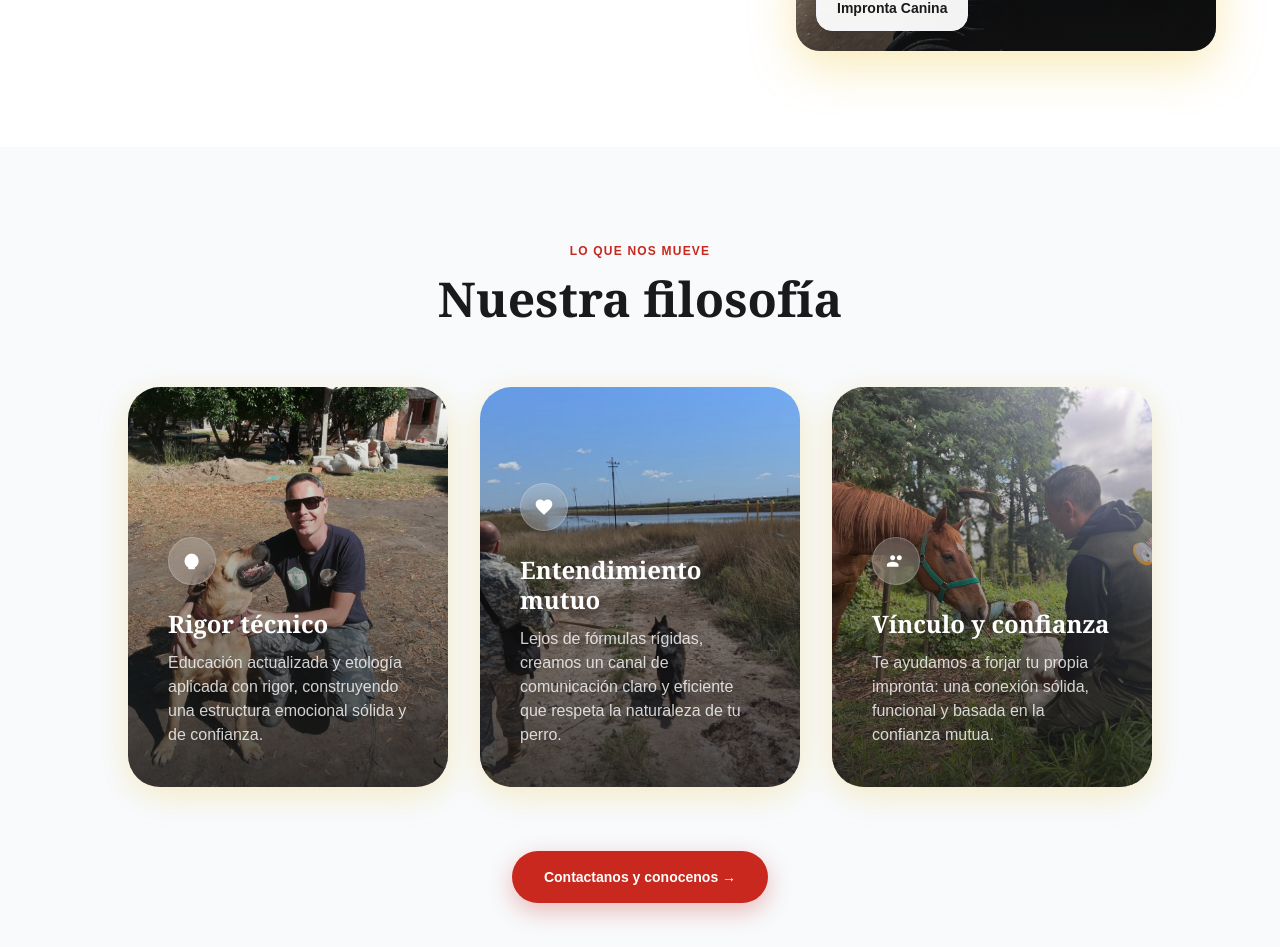
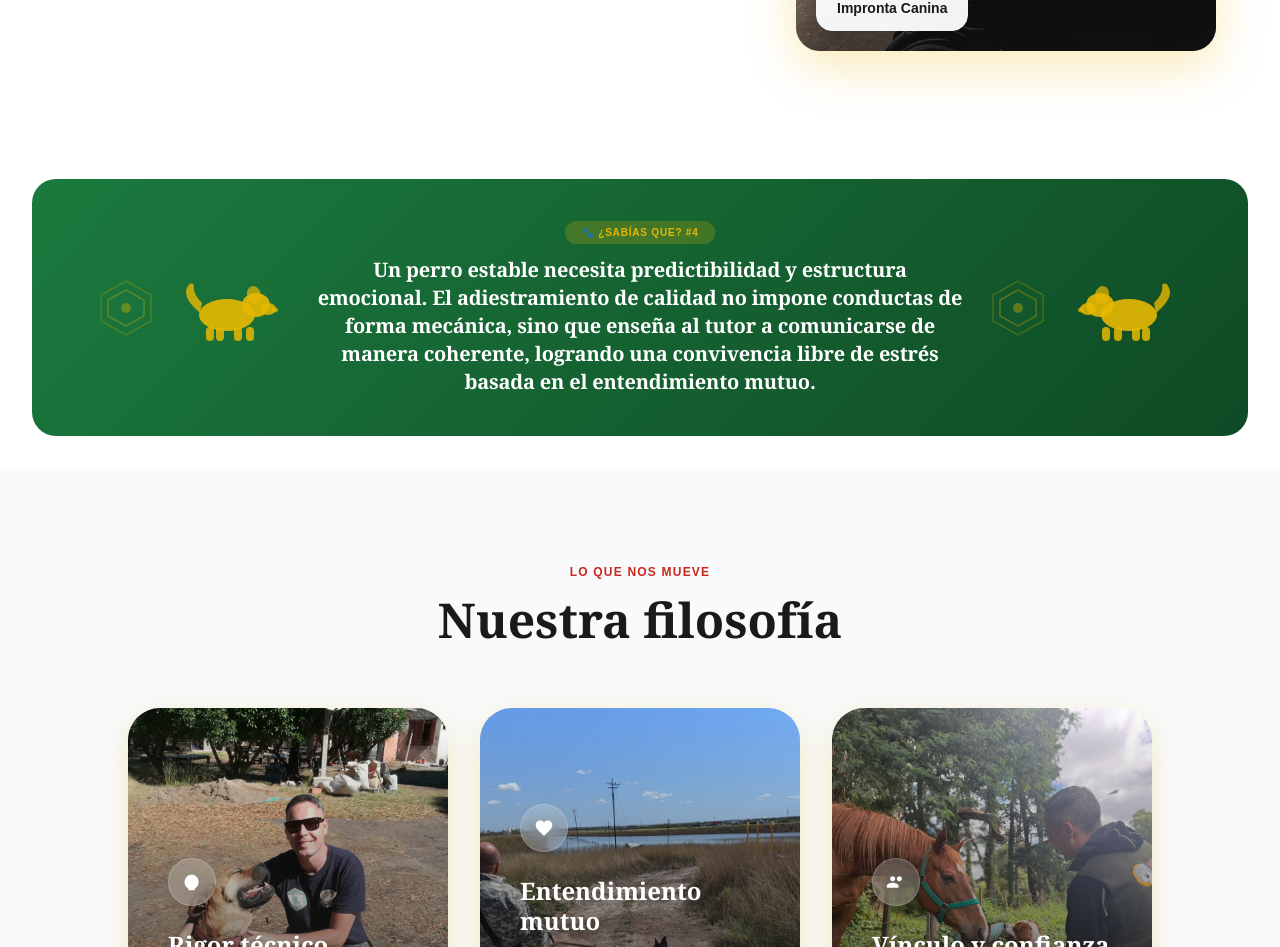
Before and after one commit to Wschanzze/impronta-canina, a Next.js app: page /nosotros in a window 1280 px wide. Shown: the part 2062-3009 px from the top of the page. Built offline with nearby package versions, Linux system fonts and the light colour scheme.

Commit message:
Ajuste de imagen en Pilar 01 y reubicacion/creacion de banners Sabias que

```diff
--- a/src/app/cursos/page.tsx
+++ b/src/app/cursos/page.tsx
@@ -5,6 +5,9 @@ import Header from '@/components/Header';
 import Footer from '@/components/Footer';
 import CoursesDetailSection from '@/app/home/components/CoursesDetailSection';
 import BlueprintCTA from '@/app/home/components/BlueprintCTA';
+import dynamic from 'next/dynamic';
+
+const DidYouKnowRibbon = dynamic(() => import('@/app/home/components/DidYouKnowRibbon'));
 
 const CursosPage: React.FC = () => {
   return (
@@ -88,6 +91,15 @@ const CursosPage: React.FC = () => {
           </div>
         </section>
 
+        {/* Did You Know Ribbon #3 - Filosofía de Aprendizaje */}
+        <div className="max-w-7xl mx-auto px-4 md:px-8 py-8 bg-white">
+          <DidYouKnowRibbon
+            fact="Educar no es aplicar fórmulas rígidas. Es crear un canal de entendimiento mutuo mediante una comunicación clara y eficiente, forjando una conexión sólida y funcional basada en la confianza."
+            temperature="hot"
+            index={2}
+          />
+        </div>
+
         {/* Courses Grid + Modalities */}
         <CoursesDetailSection />
 
--- a/src/app/home/components/BrandPillars.tsx
+++ b/src/app/home/components/BrandPillars.tsx
@@ -53,7 +53,7 @@ const pillars: Pillar[] = [
     },
     media: {
       type: 'image',
-      src: '/assets/images/nicolas-pellizzari-3.jfif',
+      src: '/assets/images/nicolas-pellizzari-4.jfif',
       caption: '► Sesión de adiestramiento con Nicolás',
       imageClassName: 'object-top',
     },
--- a/src/app/nosotros/page.tsx
+++ b/src/app/nosotros/page.tsx
@@ -3,6 +3,9 @@ import React from 'react';
 import { motion } from 'framer-motion';
 import Header from '@/components/Header';
 import Footer from '@/components/Footer';
+import dynamic from 'next/dynamic';
+
+const DidYouKnowRibbon = dynamic(() => import('@/app/home/components/DidYouKnowRibbon'));
 
 interface Founder {
   id: number;
@@ -193,6 +196,15 @@ const NosotrosPage: React.FC = () => {
           </div>
         </section>
 
+        {/* Did You Know Ribbon #4 - Estructura Emocional y Entendimiento */}
+        <div className="max-w-7xl mx-auto px-4 md:px-8 py-8 bg-white">
+          <DidYouKnowRibbon
+            fact="Un perro estable necesita predictibilidad y estructura emocional. El adiestramiento de calidad no impone conductas de forma mecánica, sino que enseña al tutor a comunicarse de manera coherente, logrando una convivencia libre de estrés basada en el entendimiento mutuo."
+            temperature="cool"
+            index={3}
+          />
+        </div>
+
         {/* ── VALORES ── */}
         <section className="py-24 px-4 md:px-8 bg-slate-50">
           <div className="max-w-5xl mx-auto text-center">
--- a/src/app/page.tsx
+++ b/src/app/page.tsx
@@ -49,14 +49,7 @@ export default function HomePage() {
           />
         </div>
 
-        {/* Did You Know Ribbon #3 - Filosofía de Aprendizaje */}
-        <div className="max-w-7xl mx-auto px-4 md:px-8 py-8 bg-white">
-          <DidYouKnowRibbon
-            fact="Educar no es aplicar fórmulas rígidas. Es crear un canal de entendimiento mutuo mediante una comunicación clara y eficiente, forjando una conexión sólida y funcional basada en la confianza."
-            temperature="hot"
-            index={2}
-          />
-        </div>
+
 
         {/* Clients Gallery */}
         <ClientsGallery />
```
